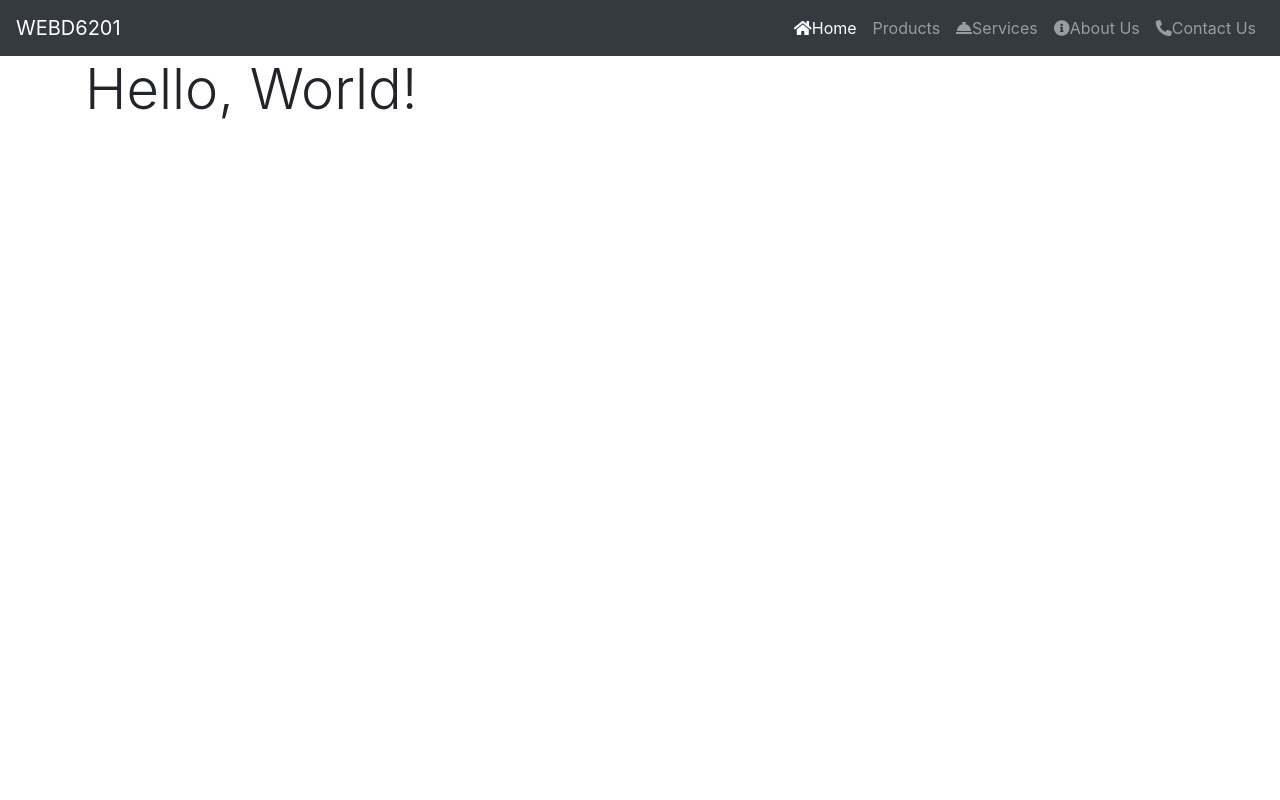
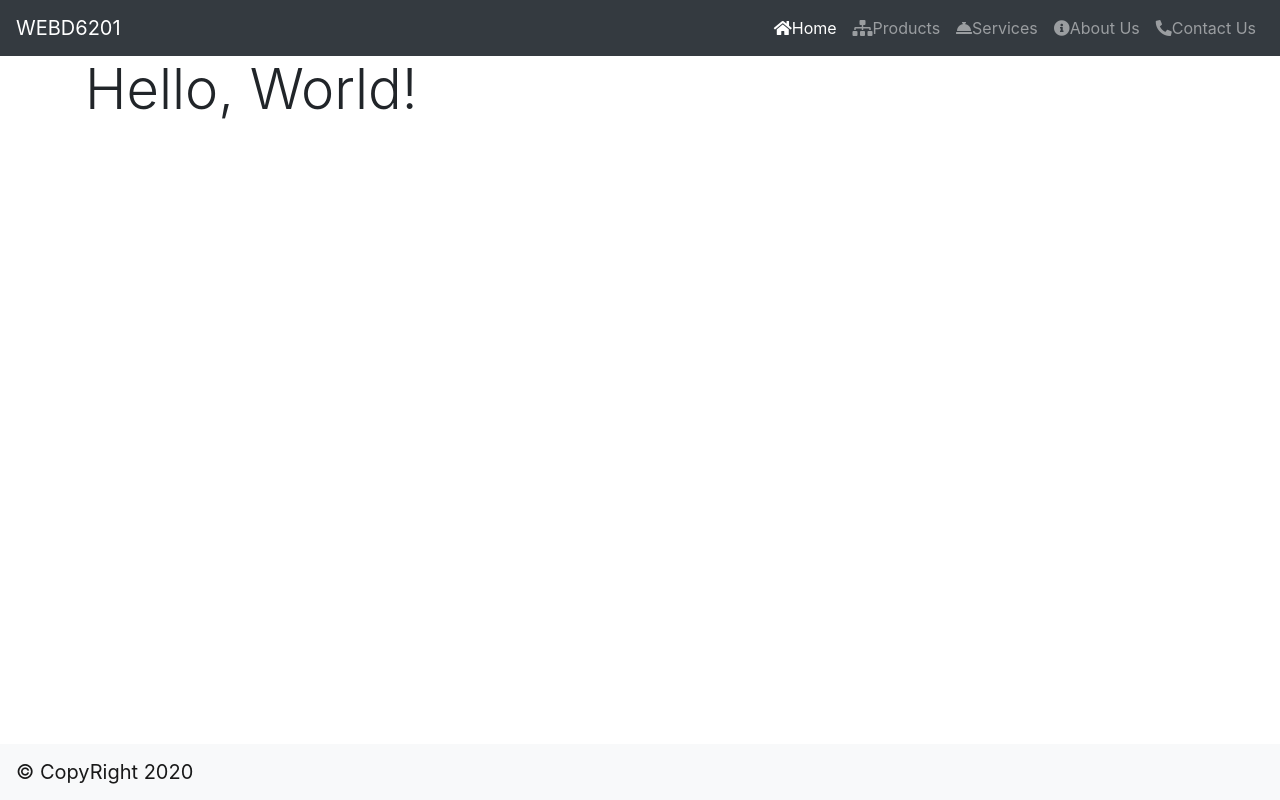
Before and after one commit to dhruv273/WEBD6201-W2020-LAB1, a website: page index.html in a window 1280 px wide. Drawn offline with nearby package versions, Linux system fonts and the light colour scheme; files whose address does not match are found by name.

Commit message:
include bottom Navbar with copyright

```diff
--- a/Scripts/app.js
+++ b/Scripts/app.js
@@ -1,3 +1,8 @@
+/**
+ * Full Name : Dhruv jayeshbhai Vyas
+ * Student id : 100734385
+ * Date Completed : 24-1-2020
+ */
 //IIFE - Immediately Invokeed Function Expression
 //mean? -> anoymous self-excuting fuction
 (function(){
--- a/index.html
+++ b/index.html
@@ -21,12 +21,16 @@
         <div class="collapse navbar-collapse" id="navbarSupportedContent">
           <ul class="navbar-nav ml-auto">
             <li id="home" class="nav-item active"><a class="nav-link" href="#"><i class="fas fa-home"></i>Home </a> </li>
-            <li id="products" class="nav-item"> <a class="nav-link" href="#">Products</a> </li></li>
+            <li id="products" class="nav-item"> <a class="nav-link" href="#"><i class="fas fa-sitemap"></i>Products</a> </li></li>
             <li id="services" class="nav-item"> <a class="nav-link" href="#"><i class="fas fa-concierge-bell"></i>Services</a> </li></li>
             <li id="about" class="nav-item"> <a class="nav-link" href="#"><i class="fas fa-info-circle"></i>About Us</a> </li></li>
             <li id="contact" class="nav-item"> <a class="nav-link" href="#"><i class="fas fa-phone-alt"></i>Contact Us</a> </li></li>
 
      </div>
+      </nav>
+
+      <nav class="navbar fixed-bottom navbar-light bg-light">
+        <a class="navbar-brand" href="#">&copy CopyRight 2020</a>
       </nav>
 
       <!-- Main Content -->
```
